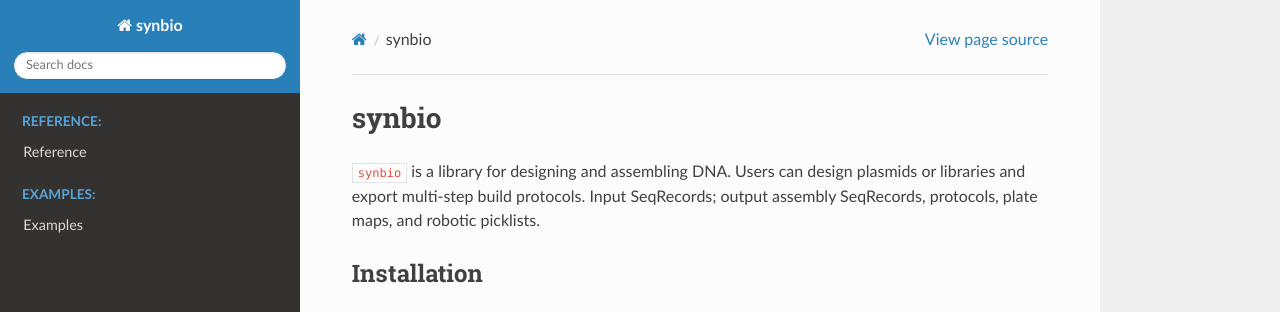
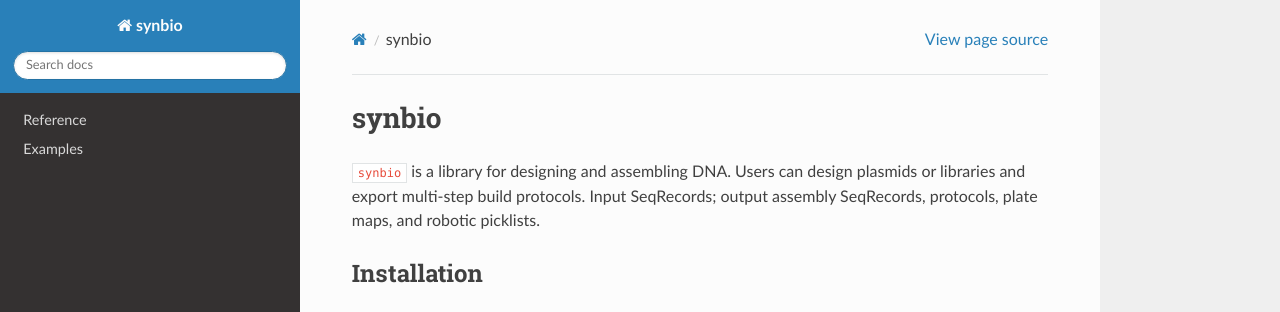
Before and after one commit to Lattice-Automation/synbio, a Sphinx documentation site: the page built from docs/index.rst, in a window 1280 px wide. Shown: the top 312 px of the page. Built offline with Sphinx 7.4.7 and the Read the Docs theme 2.0.0, drawn with Linux system fonts in a browser that asks for light colours.

Commit message:
remove subheaders try 3

```diff
--- a/docs/index.rst
+++ b/docs/index.rst
@@ -6,14 +6,12 @@
 
 .. toctree::
    :hidden:
-   :caption: Reference:
    :maxdepth: 3
 
    ref/ref
 
 .. toctree::
    :hidden:
-   :caption: Examples:
    :maxdepth: 3
 
    examples
```
